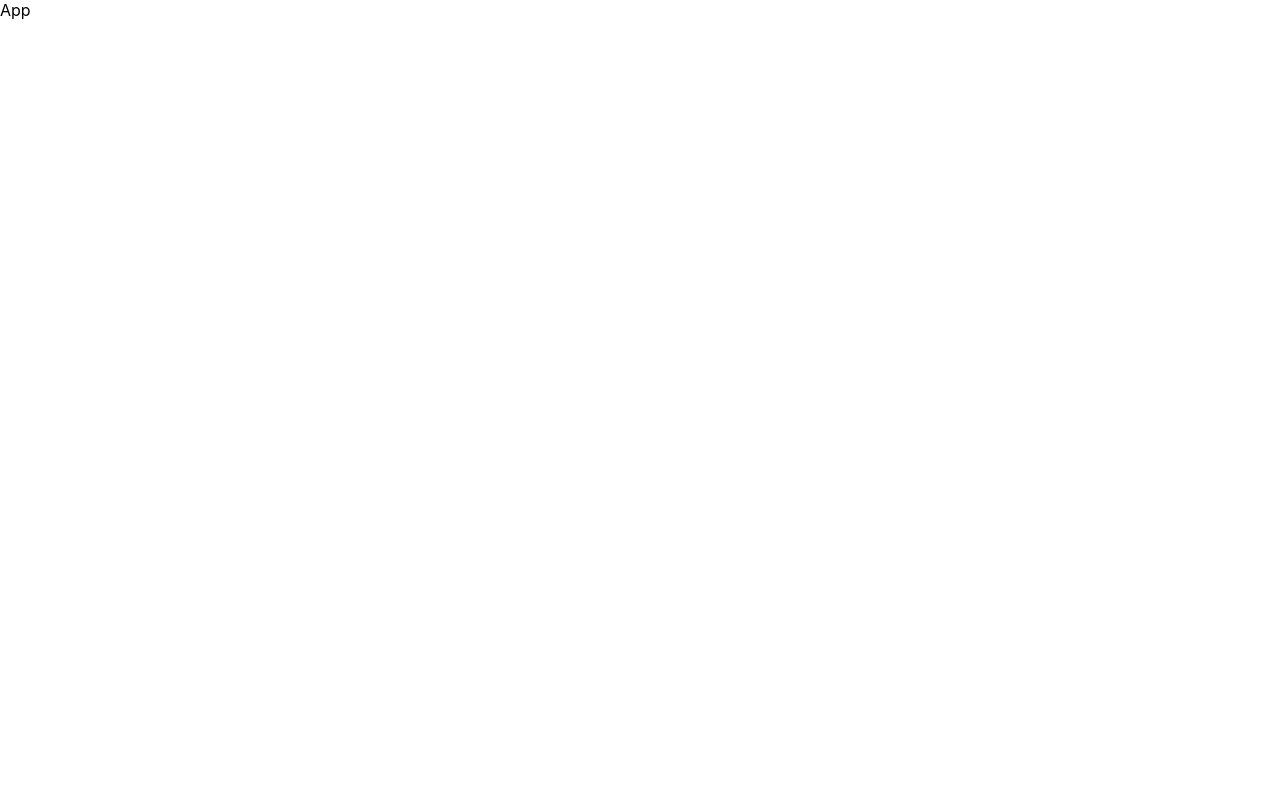
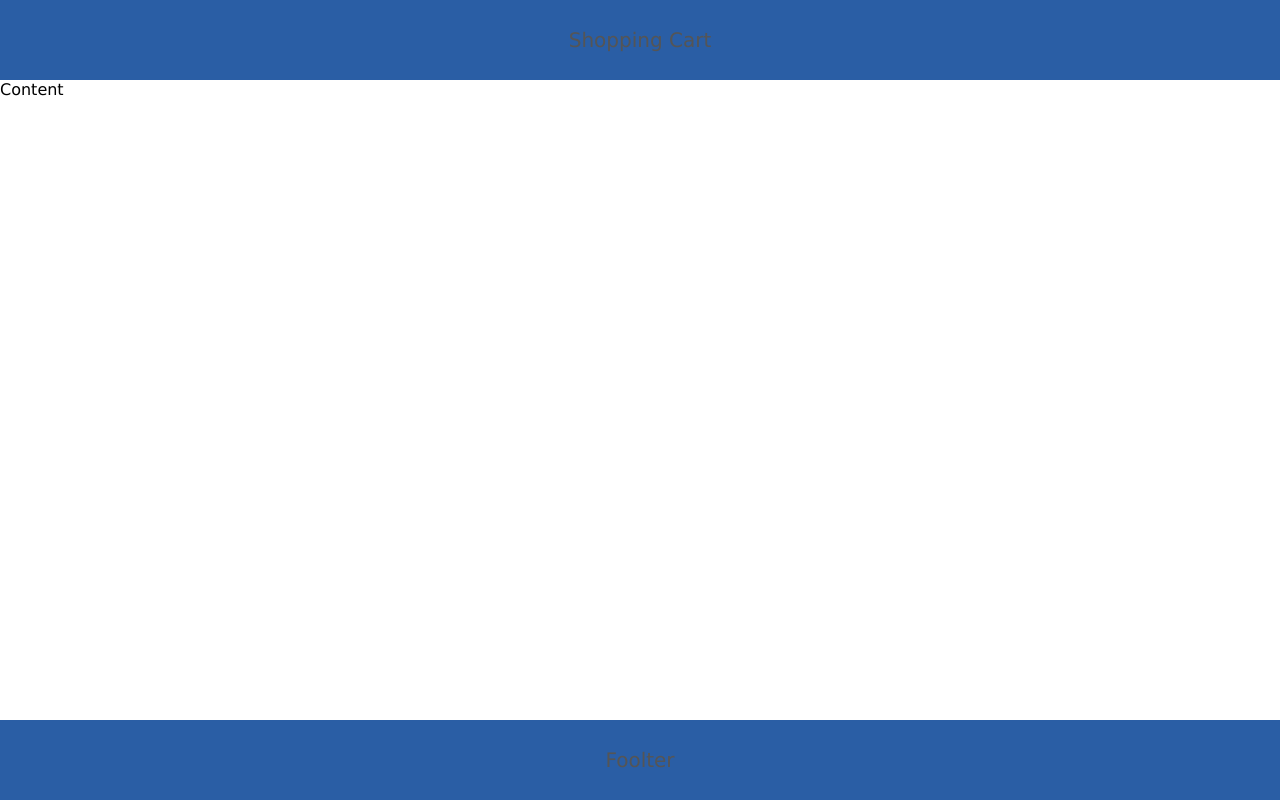
Before and after one commit to mohsaleh2010/react-shopping-cart, a React (Create React App) app in the folder Client/: page / in a window 1280 px wide. Built offline with nearby package versions, Linux system fonts and the light colour scheme.

Commit message:
Header-comp

```diff
--- a/Client/gulpfile.js
+++ b/Client/gulpfile.js
@@ -9,5 +9,5 @@
 
 gulp.task('sass',async function(){
 
-    gulp.src('src/*.scss').pipe(sass()).pipe(gulp.dest('src/css'))
+    gulp.src('src/Components/**/*.scss').pipe(sass()).pipe(gulp.dest('src/css'))
 })
--- a/Client/src/App.js
+++ b/Client/src/App.js
@@ -1,10 +1,14 @@
-
+import Header from './Components/Header/Header'
 
 function App() {
   return (
-    <div className="App">
-     App
+
+    <div className="layout">
+      <Header />
+      <main>Content</main>
+      <footer>Foolter</footer>
     </div>
+
   );
 }
 
--- /dev/null
+++ b/Client/src/Components/Header/Header.js
@@ -0,0 +1,13 @@
+import Reacr from 'react';
+import "../../css/Header/Header.css";
+
+function Header() {
+
+    return (
+        <header>
+            Shopping Cart
+        </header>
+    );
+}
+
+export default Header
--- /dev/null
+++ b/Client/src/Components/Header/Header.scss
@@ -0,0 +1,9 @@
+header{
+    grid-area: header;
+    background-color: #2a5ea5;
+    color: #555;
+    display: flex;
+    justify-content: center;
+    align-items: center;
+    font-size: 20px;
+  }
--- /dev/null
+++ b/Client/src/css/Header/Header.css
@@ -0,0 +1,9 @@
+header {
+  grid-area: header;
+  background-color: #2a5ea5;
+  color: #555;
+  display: flex;
+  justify-content: center;
+  align-items: center;
+  font-size: 20px;
+}
--- a/Client/src/index.css
+++ b/Client/src/index.css
@@ -1,13 +1,33 @@
-body {
-  margin: 0;
-  font-family: -apple-system, BlinkMacSystemFont, 'Segoe UI', 'Roboto', 'Oxygen',
-    'Ubuntu', 'Cantarell', 'Fira Sans', 'Droid Sans', 'Helvetica Neue',
-    sans-serif;
-  -webkit-font-smoothing: antialiased;
-  -moz-osx-font-smoothing: grayscale;
+ *{
+   margin:0;
+   padding:0;
+   box-sizing: border-box;
+   font-family: Verdana, Geneva, Tahoma, sans-serif;
+ }
+#root{
+height: 100vh;
 }
+ .layout{
+   display: grid;
+   grid-template-areas: "header" "main" "footer";
+   height: 100%;
+   grid-template-rows: 80px 1fr 80px;
+ }
 
-code {
-  font-family: source-code-pro, Menlo, Monaco, Consolas, 'Courier New',
-    monospace;
-}
+
+
+ main{
+   grid-area:main;
+  }
+
+  footer{
+    grid-area: footer;
+
+    background-color: #2a5ea5;
+    color: #555;
+    display: flex;
+    justify-content: center;
+    align-items: center;
+    font-size: 20px;
+
+  }
```
Also changed, not shown: 1 other file (tests, documents, lock files or other folders).
